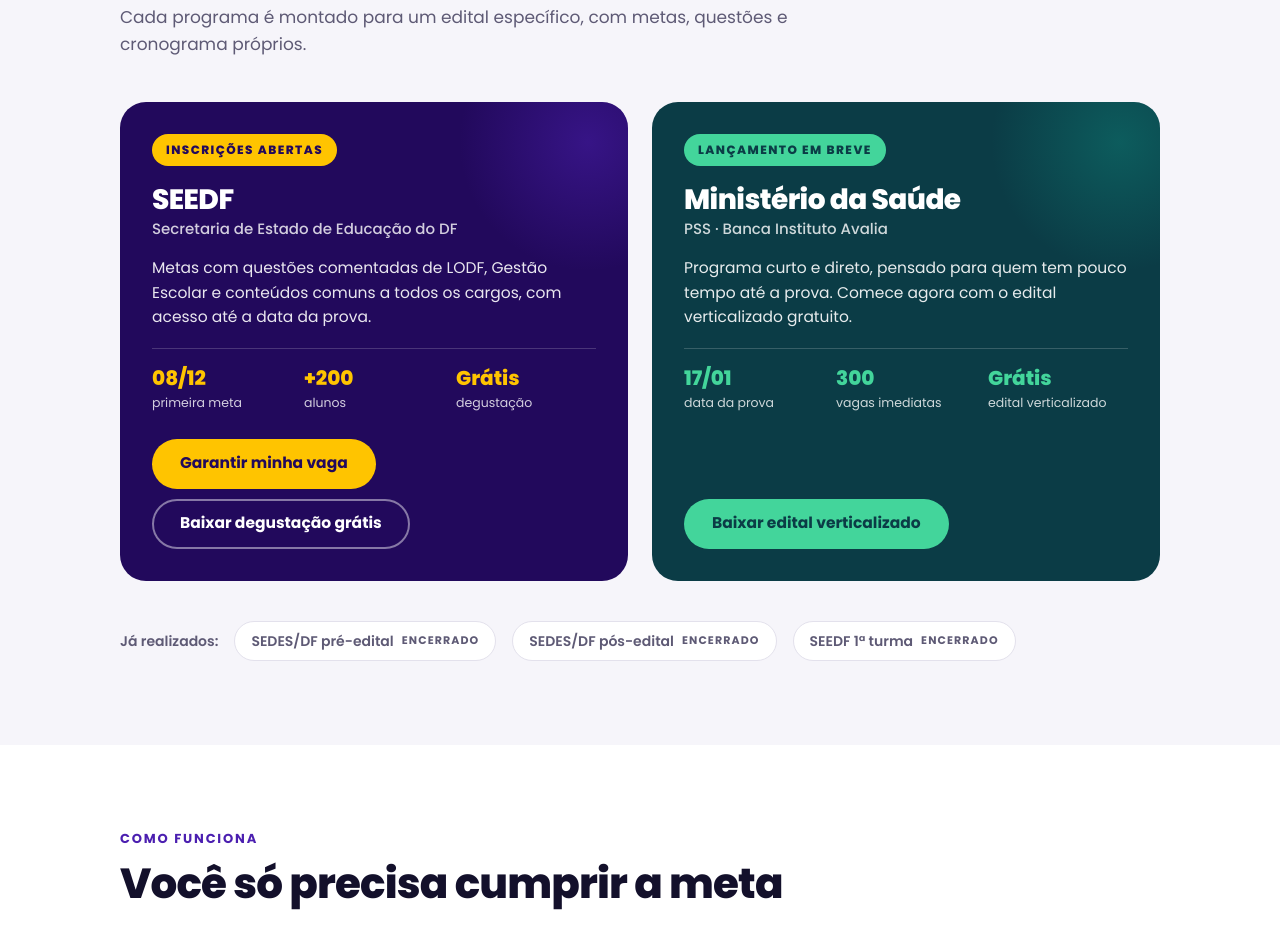
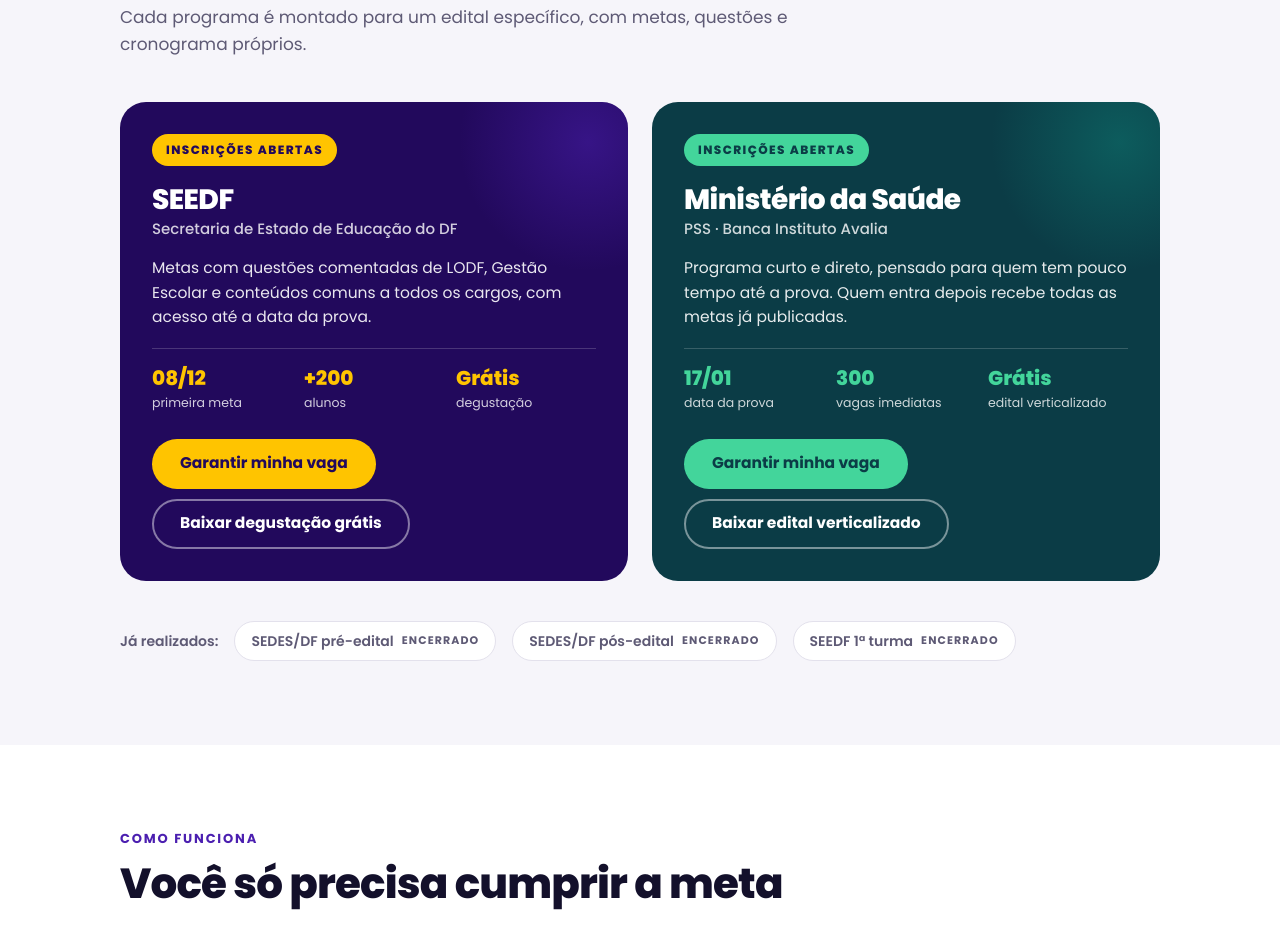
Before and after one commit to programademetas/programademetas.github.io, a plain HTML site: page index.html in a window 1280 px wide. Shown: the part 1060-1991 px from the top of the page. Drawn offline with Linux system fonts and the light colour scheme.

Commit message:
Abre inscrições do Programa de Metas Ministério da Saúde
Co-Authored-By: Claude Opus 5.5 <noreply@anthropic.com>
Claude-Session: https://claude.ai/code/session_011LrchpH4bhCpVQqdcvnbbE

```diff
--- a/index.html
+++ b/index.html
@@ -200,16 +200,17 @@ footer .wrap { display: flex; justify-content: space-between; gap: 12px; flex-wr
       </article>
 
       <article class="prog prog-ms">
-        <span class="status">Lançamento em breve</span>
+        <span class="status">Inscrições abertas</span>
         <h3>Ministério da Saúde<span>PSS · Banca Instituto Avalia</span></h3>
-        <p>Programa curto e direto, pensado para quem tem pouco tempo até a prova. Comece agora com o edital verticalizado gratuito.</p>
+        <p>Programa curto e direto, pensado para quem tem pouco tempo até a prova. Quem entra depois recebe todas as metas já publicadas.</p>
         <div class="dados">
           <div><strong>17/01</strong><span>data da prova</span></div>
           <div><strong>300</strong><span>vagas imediatas</span></div>
           <div><strong>Grátis</strong><span>edital verticalizado</span></div>
         </div>
         <div class="acoes">
-          <a class="btn btn-cta" href="/ministerio-da-saude/">Baixar edital verticalizado</a>
+          <a class="btn btn-cta" href="https://chk.eduzz.com/7WXGJ6A20A?a=38704104" target="_blank" rel="noopener">Garantir minha vaga</a>
+          <a class="btn btn-contorno" href="/ministerio-da-saude/">Baixar edital verticalizado</a>
         </div>
       </article>
     </div>
```
